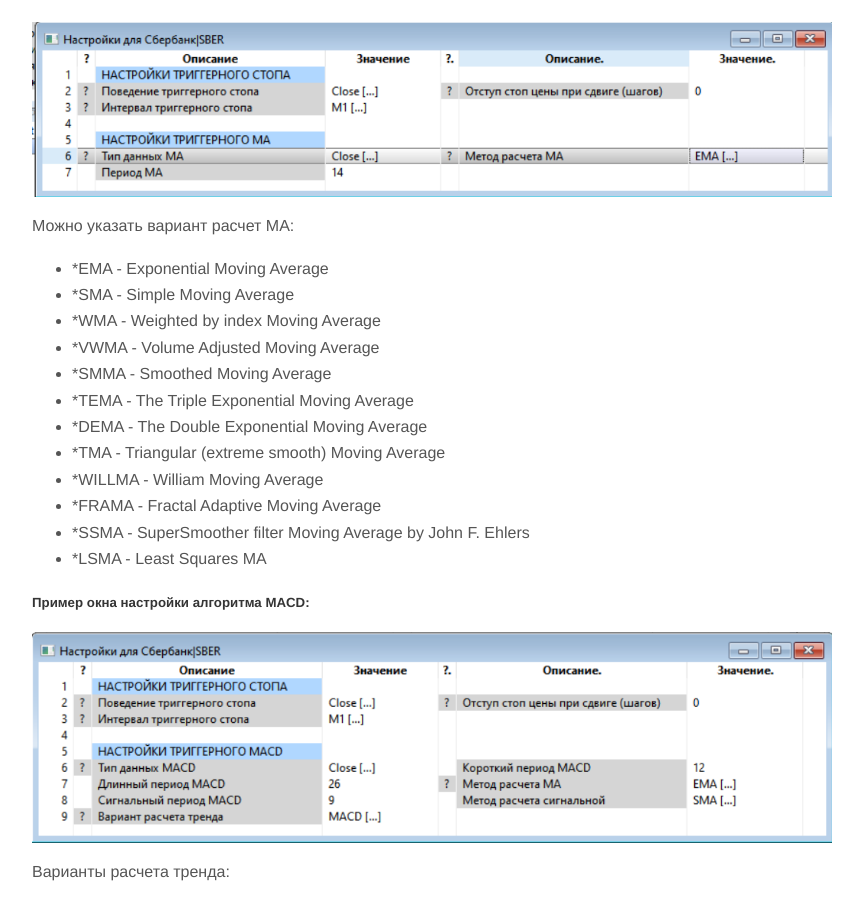
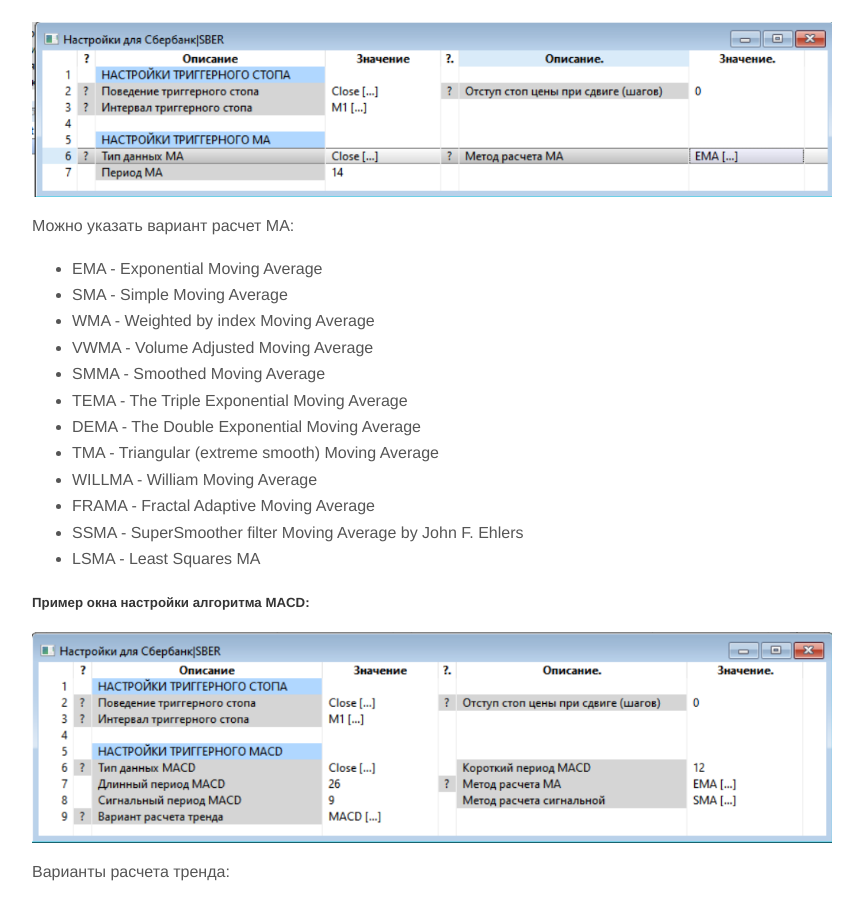
Before and after one commit to nick-nh/nick-nh.github.io, a Jekyll site: the page built from _posts/2021-03-14-multiAutoStop.md, in a window 1280 px wide and 900 px high, scrolled down 9151 px. Shown: the whole window, without its empty margins (208-1071 px from the left). Built offline with Jekyll 4.4.1, drawn with Linux system fonts in a browser that asks for light colours; nearby versions of some CDN libraries; some of the changed text lies outside the part shown.

Commit message:
misspell

```diff
--- a/_posts/2021-03-14-multiAutoStop.md
+++ b/_posts/2021-03-14-multiAutoStop.md
@@ -209,18 +209,18 @@ tags: [скрипт,lua,qlua,квик,quik,автостоп]
 ![](/assets/images/mas/trigger_ma.PNG)
 
 Можно указать вариант расчет MA:
-- *EMA - Exponential Moving Average
-- *SMA - Simple Moving Average
-- *WMA - Weighted by index Moving Average
-- *VWMA - Volume Adjusted Moving Average
-- *SMMA - Smoothed Moving Average
-- *TEMA - The Triple Exponential Moving Average
-- *DEMA - The Double Exponential Moving Average
-- *TMA - Triangular (extreme smooth) Moving Average
-- *WILLMA - William Moving Average
-- *FRAMA - Fractal Adaptive Moving Average
-- *SSMA - SuperSmoother filter Moving Average by John F. Ehlers
-- *LSMA - Least Squares MA
+- EMA - Exponential Moving Average
+- SMA - Simple Moving Average
+- WMA - Weighted by index Moving Average
+- VWMA - Volume Adjusted Moving Average
+- SMMA - Smoothed Moving Average
+- TEMA - The Triple Exponential Moving Average
+- DEMA - The Double Exponential Moving Average
+- TMA - Triangular (extreme smooth) Moving Average
+- WILLMA - William Moving Average
+- FRAMA - Fractal Adaptive Moving Average
+- SSMA - SuperSmoother filter Moving Average by John F. Ehlers
+- LSMA - Least Squares MA
 
 ##### Пример окна настройки алгоритма MACD:
 
```
Also changed, not shown: other parts of _posts/2021-03-14-multiAutoStop.md (+1 -1 lines).
